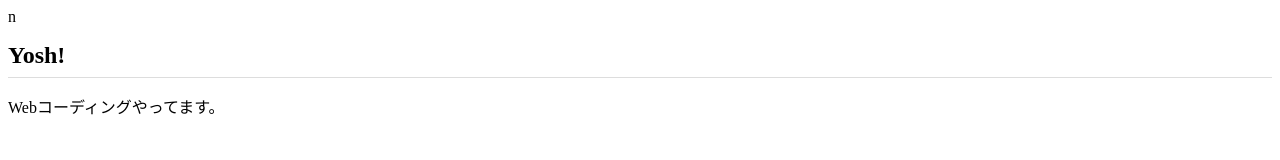
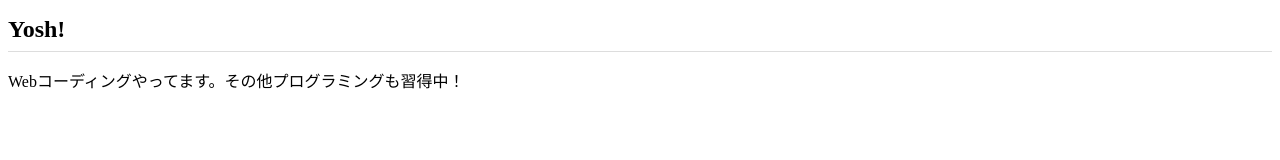
Before and after one commit to YoCaiai/YoCaiai.github.io, a plain HTML site: page index.html in a window 1280 px wide. Drawn offline with Linux system fonts and the light colour scheme.

Commit message:
Add files via upload

```diff
--- a/index.html
+++ b/index.html
@@ -5,10 +5,10 @@
   <meta http-equiv="X-UA-Compatible" content="IE=edge">
   <meta name="viewport" content="width=device-width, initial-scale=1.0">
   <title>Yosh! Portfolio</title>
-  <link rel="stylesheet" href="css/style.css">n
+  <link rel="stylesheet" href="css/style.css">
 </head>
 <body>
   <h1>Yosh!</h1>
-  <p>Webコーディングやってます。</p>
+  <p>Webコーディングやってます。その他プログラミングも習得中！</p>
 </body>
 </html>
```
